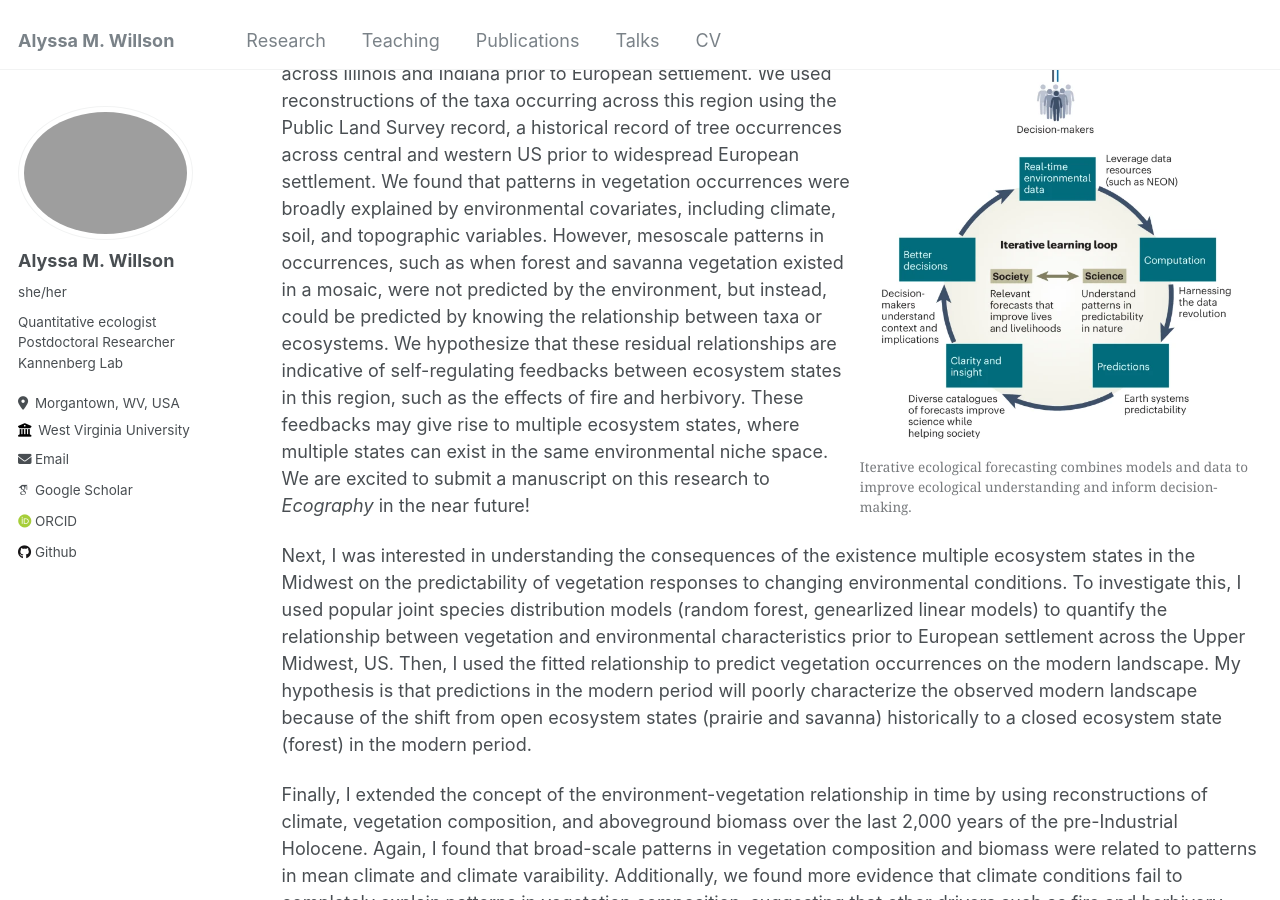
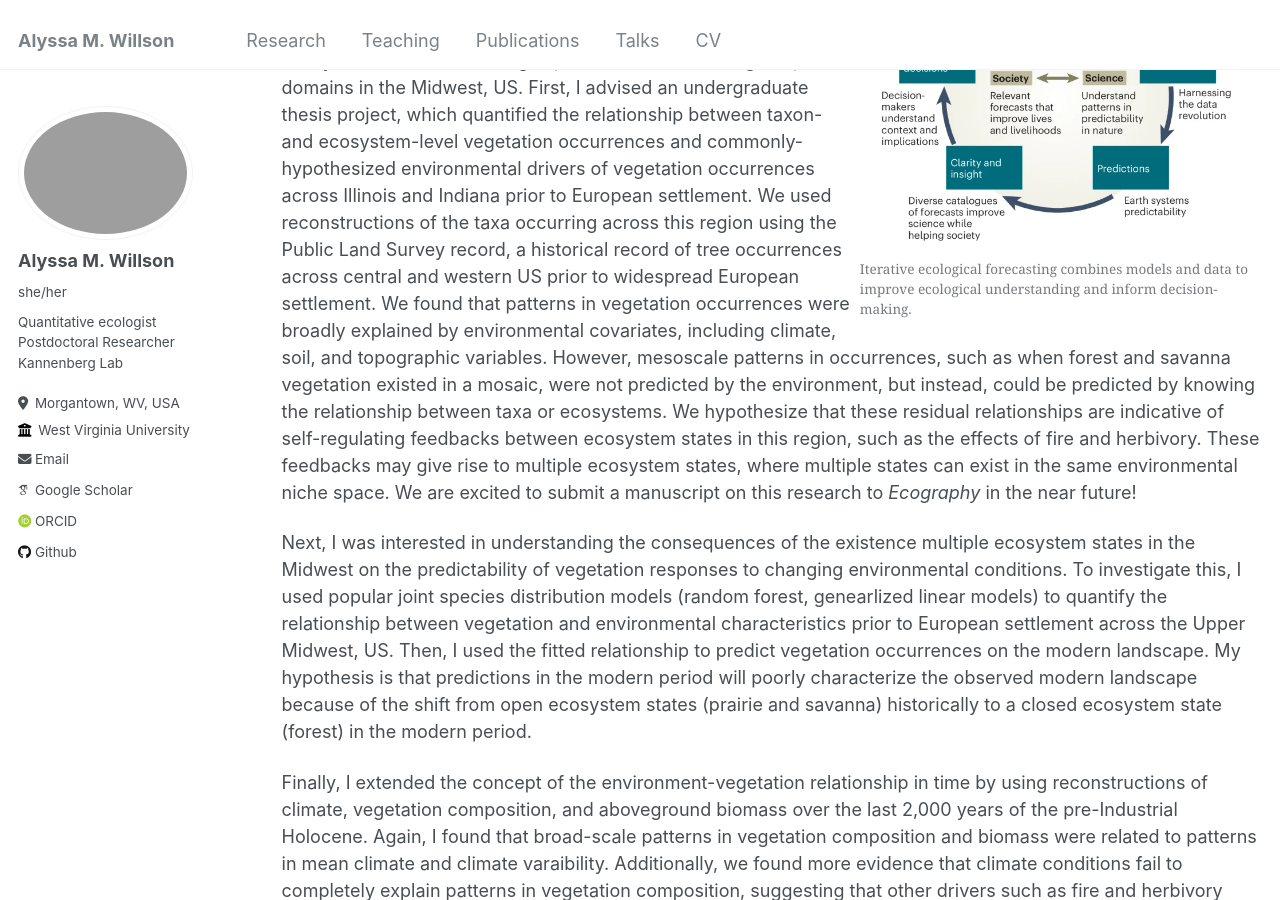
Before and after one commit to amwillson/amwillson.github.io, a Jekyll site: the page built from _pages/research.md, in a window 1280 px wide and 900 px high, scrolled down 1626 px. Built offline with Jekyll 4.4.1, drawn with Linux system fonts in a browser that asks for light colours; some web fonts are replaced.

Commit message:
Formatting

```diff
--- a/_pages/research.md
+++ b/_pages/research.md
@@ -9,8 +9,8 @@ An overarching goal of my research is improving predictions of the ecological co
 
 I use a variety of modeling tools and data sources across scales to inform predictions of terrestrial vegetation change. Below, I describe my current research efforts, my future research directions synthesizing my previous work, and previous research projects.
 
-<figure style="text-align:center; display:block">
-  <img src="/images/across_scales_applications.png" alt="Figure 1" style="display:block; width:70%; ign:center;">
+<figure style="text-align:center; display:block; margin:0 auto;">
+  <img src="/images/across_scales_applications.png" alt="Figure 1" style="display:block; width:70%; text-align:center; margin:0-top:8px;">
   <figcaption>
     Using models and data at multiple scales to constrain long-term predictions of terrestrial vegetation dynamics. The thick, green line represents how vegetation is predicted to change over time. Different data streams inform the processes operating at different time scales.
   </figcaption>
@@ -22,14 +22,14 @@ I use a variety of modeling tools and data sources across scales to inform predi
 
 I approach my research within the framework of ecological forecasting, an emerging field that integrates environmental science, statistics, decision science, and climate science with the goal of making quantitative, decision-relevant predictions by combining models and data.  I have been involved in a number of publications laying the foundation of the discipline (Dietze <i>et al.</i> 2024), including establishing a unifying forecasting lexicon (Sjodin <i>et al.</i> in review) and describing the first Ecological Forecasting Challenge, a platform for scientists to make comparable ecological forecasts, inspired by data science challenges (Thomas <i>et al.</i> 2023). Framing my science in terms of ecological forecasting allows me to simultaneously advance basic research on environmental change while making predictions that can inform policy and management of terrestrial ecosystems.
 
-A compelling aspect of ecological forecasting for me is the opportunity to collaborate widely. For instance, I recently collaborated with aquatic ecologists to produce a long-term forecast of Alaskan wetland temperatures. We found that Alaskan wetlands are at high risk for crossing a temperature threshold for salmon viability, with implications for managing wild populations of these culturally and economically important species (Adey <i>et al.</i> in press). **I am eager to contribute my ecological forecasting expertise to new contexts and I'm always looking for new collaborations! If you're interested in developing a project together, please contact me!**
-
 <figure style="float:right; margin:10px; width:40%; display:block">
   <img src="/images/iterative-forecasting.png" alt="Figure 2" style="display:block; ign:left;">
   <figcaption>
     Iterative ecological forecasting combines models and data to improve ecological understanding and inform decision-making.
   </figcaption>
 </figure>
+
+A compelling aspect of ecological forecasting for me is the opportunity to collaborate widely. For instance, I recently collaborated with aquatic ecologists to produce a long-term forecast of Alaskan wetland temperatures. We found that Alaskan wetlands are at high risk for crossing a temperature threshold for salmon viability, with implications for managing wild populations of these culturally and economically important species (Adey <i>et al.</i> in press). **I am eager to contribute my ecological forecasting expertise to new contexts and I'm always looking for new collaborations! If you're interested in developing a project together, please contact me!**
 
 A large portion of my dissertation research involves understanding what controls the composition of vegetation, and subsequent ecosystem function over large spatial domains and long temporal domains in the Midwest, US. First, I advised an undergraduate thesis project, which quantified the relationship between taxon- and ecosystem-level vegetation occurrences and commonly-hypothesized environmental drivers of vegetation occurrences across Illinois and Indiana prior to European settlement. We used reconstructions of the taxa occurring across this region using the Public Land Survey record, a historical record of tree occurrences across central and western US prior to widespread European settlement. We found that patterns in vegetation occurrences were broadly explained by environmental covariates, including climate, soil, and topographic variables. However, mesoscale patterns in occurrences, such as when forest and savanna vegetation existed in a mosaic, were not predicted by the environment, but instead, could be predicted by knowing the relationship between taxa or ecosystems. We hypothesize that these residual relationships are indicative of self-regulating feedbacks between ecosystem states in this region, such as the effects of fire and herbivory. These feedbacks may give rise to multiple ecosystem states, where multiple states can exist in the same environmental niche space. We are excited to submit a manuscript on this research to *Ecography* in the near future!
 
```
